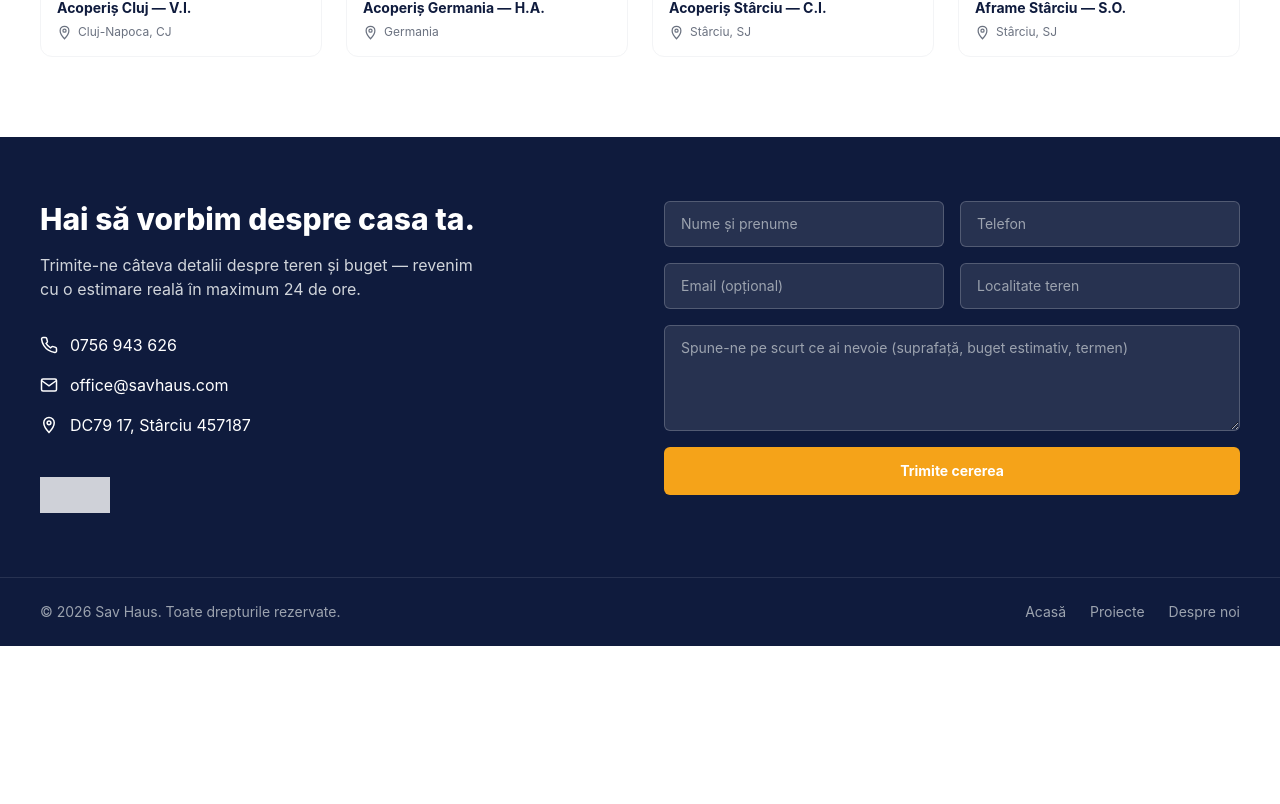
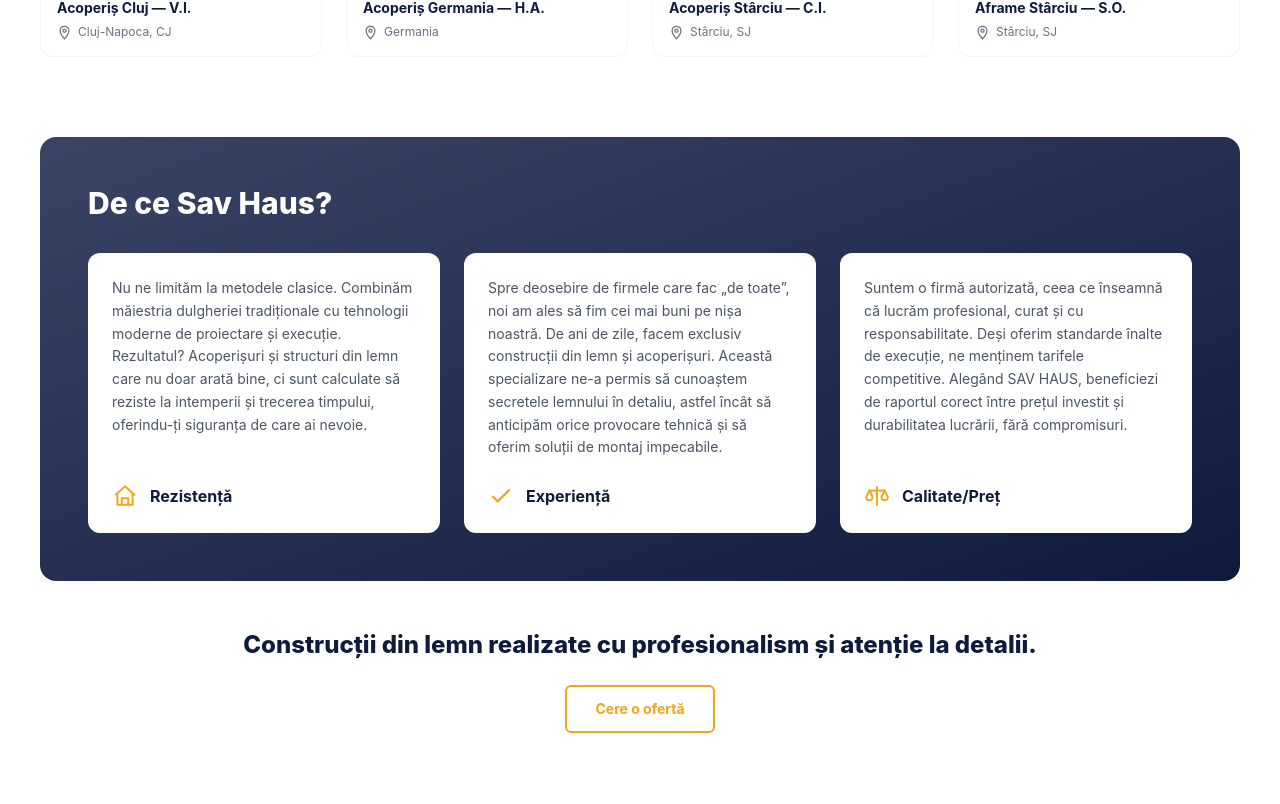
Before and after one commit to ianchisionut-ux/sav-haus, a Next.js app: page / in a window 1280 px wide. Shown: the part 1556-2360 px from the top of the page. Before the commit the page ends 2202 px from the top, so only its background shows below. Built offline with nearby package versions, Linux system fonts and the light colour scheme.

Commit message:
Adaug sectiunea De ce Sav Haus

```diff
--- a/app/page.tsx
+++ b/app/page.tsx
@@ -12,6 +12,8 @@ import {
   ChatIcon,
   StarIcon,
   HouseIcon,
+  CheckIcon,
+  HandshakeIcon,
   CheckShieldIcon,
   PinIcon,
   ArrowIcon,
@@ -164,6 +166,61 @@ export default function Home() {
         </FadeIn>
       </section>
 
+      {/* DE CE SAV HAUS */}
+      <section className="mx-auto max-w-[1440px] px-6 pb-20 lg:px-10">
+        <FadeIn>
+          <div className="rounded-2xl bg-gradient-to-br from-navy-soft to-navy p-8 md:p-12">
+            <h2 className="text-2xl font-extrabold text-white md:text-3xl">
+              De ce Sav Haus?
+            </h2>
+            <div className="mt-8 grid grid-cols-1 gap-6 md:grid-cols-3">
+              {[
+                {
+                  text: "Nu ne limităm la metodele clasice. Combinăm măiestria dulgheriei tradiționale cu tehnologii moderne de proiectare și execuție. Rezultatul? Acoperișuri și structuri din lemn care nu doar arată bine, ci sunt calculate să reziste la intemperii și trecerea timpului, oferindu-ți siguranța de care ai nevoie.",
+                  icon: <HouseIcon />,
+                  label: "Rezistență",
+                },
+                {
+                  text: "Spre deosebire de firmele care fac „de toate\u201d, noi am ales să fim cei mai buni pe nișa noastră. De ani de zile, facem exclusiv construcții din lemn și acoperișuri. Această specializare ne-a permis să cunoaștem secretele lemnului în detaliu, astfel încât să anticipăm orice provocare tehnică și să oferim soluții de montaj impecabile.",
+                  icon: <CheckIcon />,
+                  label: "Experiență",
+                },
+                {
+                  text: "Suntem o firmă autorizată, ceea ce înseamnă că lucrăm profesional, curat și cu responsabilitate. Deși oferim standarde înalte de execuție, ne menținem tarifele competitive. Alegând SAV HAUS, beneficiezi de raportul corect între prețul investit și durabilitatea lucrării, fără compromisuri.",
+                  icon: <HandshakeIcon />,
+                  label: "Calitate/Preț",
+                },
+              ].map((item, i) => (
+                <FadeIn key={item.label} delay={i * 0.1}>
+                  <div className="flex h-full flex-col justify-between rounded-xl bg-white p-6">
+                    <p className="text-sm leading-relaxed text-gray-600">{item.text}</p>
+                    <div className="mt-6 flex items-center gap-3">
+                      {item.icon}
+                      <span className="text-base font-bold text-navy">{item.label}</span>
+                    </div>
+                  </div>
+                </FadeIn>
+              ))}
+            </div>
+          </div>
+        </FadeIn>
+
+        <FadeIn delay={0.1}>
+          <div className="mt-12 text-center">
+            <h3 className="text-xl font-extrabold text-navy md:text-2xl">
+              Construcții din lemn realizate cu profesionalism și atenție la
+              detalii.
+            </h3>
+            <Link
+              href="/oferta"
+              className="mt-6 inline-block rounded-md border-2 border-orange px-7 py-3 text-sm font-bold text-orange transition-all hover:-translate-y-0.5 hover:bg-orange hover:text-white"
+            >
+              Cere o ofertă
+            </Link>
+          </div>
+        </FadeIn>
+      </section>
+
       <Footer />
     </main>
   );
--- a/components/Icons.tsx
+++ b/components/Icons.tsx
@@ -85,6 +85,23 @@ export function RulerIcon() {
     </svg>
   );
 }
+export function CheckIcon() {
+  return (
+    <svg width="26" height="26" viewBox="0 0 24 24" fill="none" stroke="#F5A319" strokeWidth="2.2">
+      <path d="M20 6 9 17l-5-5" />
+    </svg>
+  );
+}
+export function HandshakeIcon() {
+  return (
+    <svg width="26" height="26" viewBox="0 0 24 24" fill="none" stroke="#F5A319" strokeWidth="1.8">
+      <path d="M12 3v18" />
+      <path d="M5 7h14" />
+      <path d="M5 7 2 13a3 3 0 0 0 6 0z" />
+      <path d="M19 7l-3 6a3 3 0 0 0 6 0z" />
+    </svg>
+  );
+}
 export function MailIcon() {
   return (
     <svg width="18" height="18" viewBox="0 0 24 24" fill="none" stroke="currentColor" strokeWidth="2">
```
